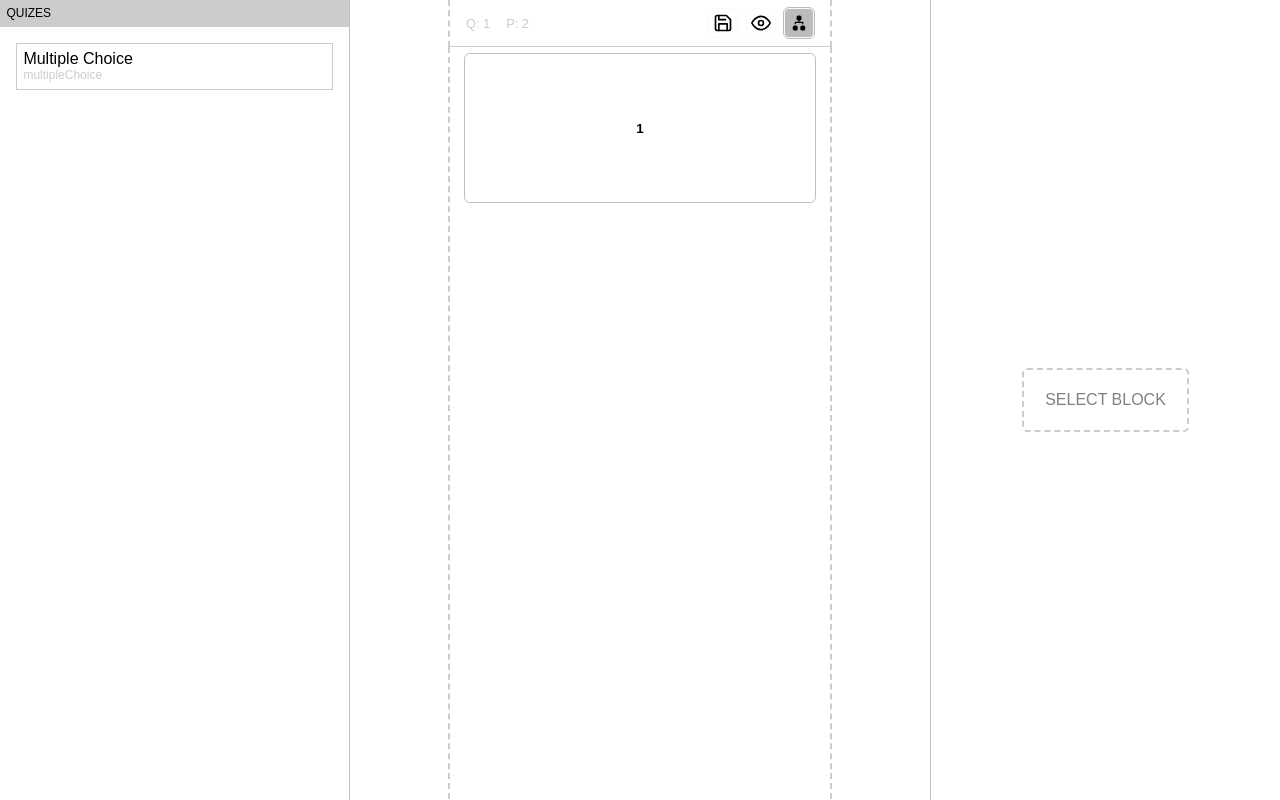
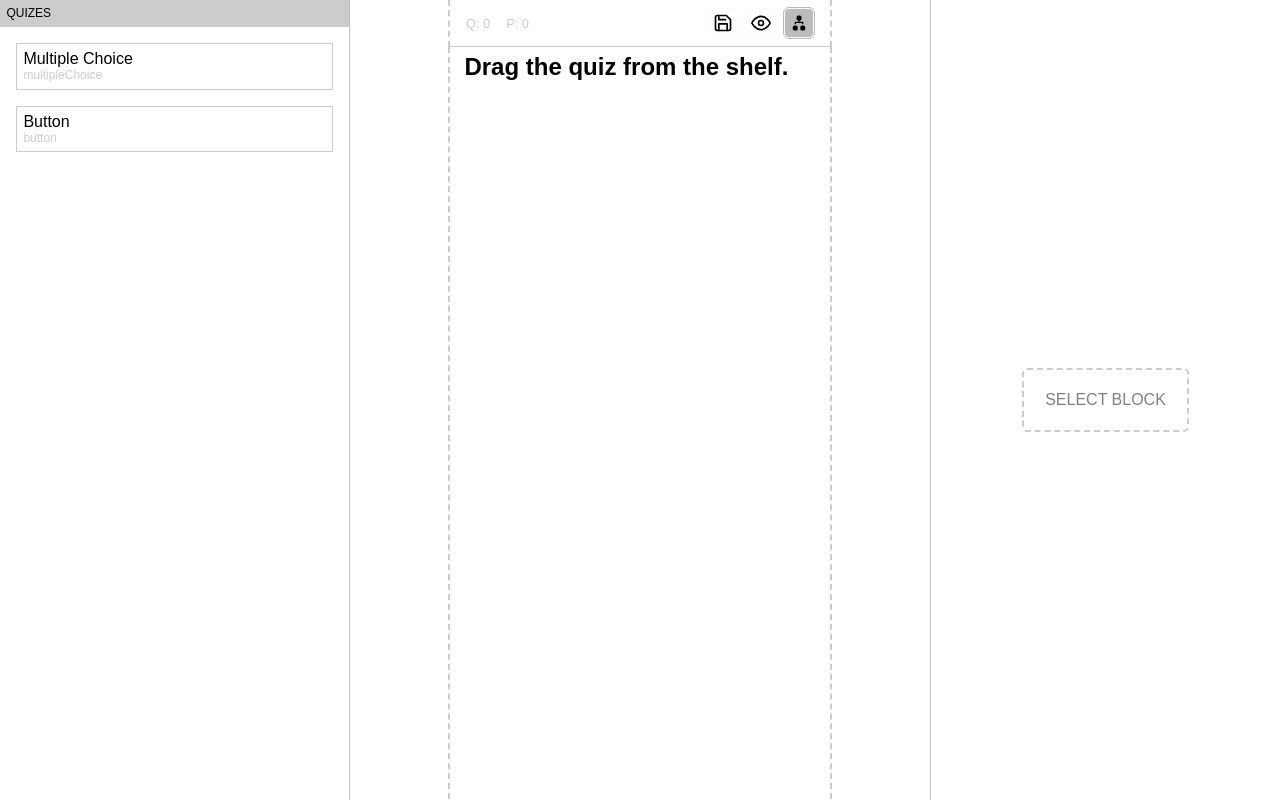
Before and after one commit to PaworD/quiz-builder, a Vue app: page / in a window 1280 px wide. Built offline with nearby package versions, Linux system fonts and the light colour scheme.

Commit message:
Button example.

```diff
--- a/src/App.vue
+++ b/src/App.vue
@@ -22,18 +22,18 @@ export class App extends Vue {
 
   public get mockBlocks (): IBlock[] {
     return [
-      {
-        id: uuidv4(),
-        type: 'multipleChoice',
-        title: '1',
-        order: 0,
-        points: 2,
-        content: {
-          question: 'What do you call a computer on a network that requests files from another computer?',
-          variants: ['computer', 'router', 'host'],
-          answer: 'A'
-        }
-      },
+      // {
+      //   id: uuidv4(),
+      //   type: 'multipleChoice',
+      //   title: '1',
+      //   order: 0,
+      //   points: 2,
+      //   content: {
+      //     question: 'What do you call a computer on a network that requests files from another computer?',
+      //     variants: ['computer', 'router', 'host'],
+      //     answer: 'A'
+      //   }
+      // },
     ]
   }
 
--- /dev/null
+++ b/src/builder/blocks/Button/Button.block.form.ts
@@ -0,0 +1,32 @@
+import { Component } from 'vue-property-decorator'
+
+import { AbstractBlockForm } from '../../_abstract/AbstractBlockForm'
+
+import { ButtonQuiz } from '@/builder/blocks/Button/Button.block.contracts'
+
+/**
+ * @author Javlon Khalimjonov <javlon.khalimjonov@movecloser.pl>
+ */
+@Component<ButtonBlockForm>({
+  name: 'ButtonBlockForm',
+  template: `
+    <div>
+      <input type="text" class="QInput" placeholder="Label for button" v-model="_data.label">
+    </div>
+  `
+})
+export class ButtonBlockForm extends AbstractBlockForm<ButtonQuiz> {
+
+  /**
+   * @override
+   */
+  protected createInitialContent (): ButtonQuiz['content'] {
+    return {
+      label: 'Click Me',
+      onClick: () => {
+        alert('This is test click')
+      }
+    }
+  }
+}
+export default ButtonBlockForm
--- /dev/null
+++ b/src/builder/blocks/Button/Button.block.ui.ts
@@ -0,0 +1,21 @@
+import { Component } from 'vue-property-decorator'
+
+import { AbstractBlockUi } from '@/builder/_abstract'
+
+import { ButtonQuiz } from './Button.block.contracts'
+
+/**
+ * @author Javlon Khalimjonov <javlon.khalimjonov@movecloser.pl>
+ */
+@Component<ButtonBlockUi>({
+  name: 'ButtonBlockUi',
+  template: `
+    <div>
+      <button @click="_content.onClick">
+        {{ _content.label }}
+      </button>
+    </div>
+  `
+})
+export class ButtonBlockUi extends AbstractBlockUi<ButtonQuiz> {}
+export default ButtonBlockUi
--- /dev/null
+++ b/src/builder/blocks/Button/index.ts
@@ -0,0 +1,3 @@
+export { default as ButtonBlockForm } from './Button.block.form'
+export { default as ButtonBlockUi } from './Button.block.ui'
+export * from './Button.block.contracts'
--- a/src/builder/defaults/blocks.ts
+++ b/src/builder/defaults/blocks.ts
@@ -3,26 +3,30 @@ import { VueConstructor } from 'vue'
 import { MultipleChoiceBlockForm, MultipleChoiceBlockUi } from '@/builder/blocks'
 
 import { BlockShelfItemsRegistry } from '@/builder/BlockShelf'
+import { ButtonBlockUi, ButtonBlockForm } from '@/builder/blocks/Button'
 
 /**
  * @author Javlon Khalimjonov <khalimjanov2000@gmail.com>
  */
 export enum QuizType {
-  MultipleChoice = 'multipleChoice'
+  MultipleChoice = 'multipleChoice',
+  Button = 'button'
 }
 
 /**
  * @author Javlon Khalimjonov <khalimjanov2000@gmail.com>
  */
 export const blocksFormRegistry: Record<QuizType, VueConstructor> = {
-  [QuizType.MultipleChoice]: MultipleChoiceBlockForm
+  [QuizType.MultipleChoice]: MultipleChoiceBlockForm,
+  [QuizType.Button]: ButtonBlockForm
 }
 
 /**
  * @author Javlon Khalimjonov <khalimjanov2000@gmail.com>
  */
 export const blocksUiRegistry: Record<QuizType, VueConstructor> = {
-  [QuizType.MultipleChoice]: MultipleChoiceBlockUi
+  [QuizType.MultipleChoice]: MultipleChoiceBlockUi,
+  [QuizType.Button]: ButtonBlockUi
 }
 
 /**
@@ -33,5 +37,10 @@ export const availableBlocks: BlockShelfItemsRegistry = {
     icon: 'blank',
     type: 'multipleChoice',
     title: 'Multiple Choice'
+  },
+  [QuizType.Button]: {
+    icon: 'blank',
+    type: 'button',
+    title: 'Button'
   }
 }
```
Also changed, not shown: src/builder/blocks/Button/Button.block.contracts.ts (added, +15 -0 lines).
